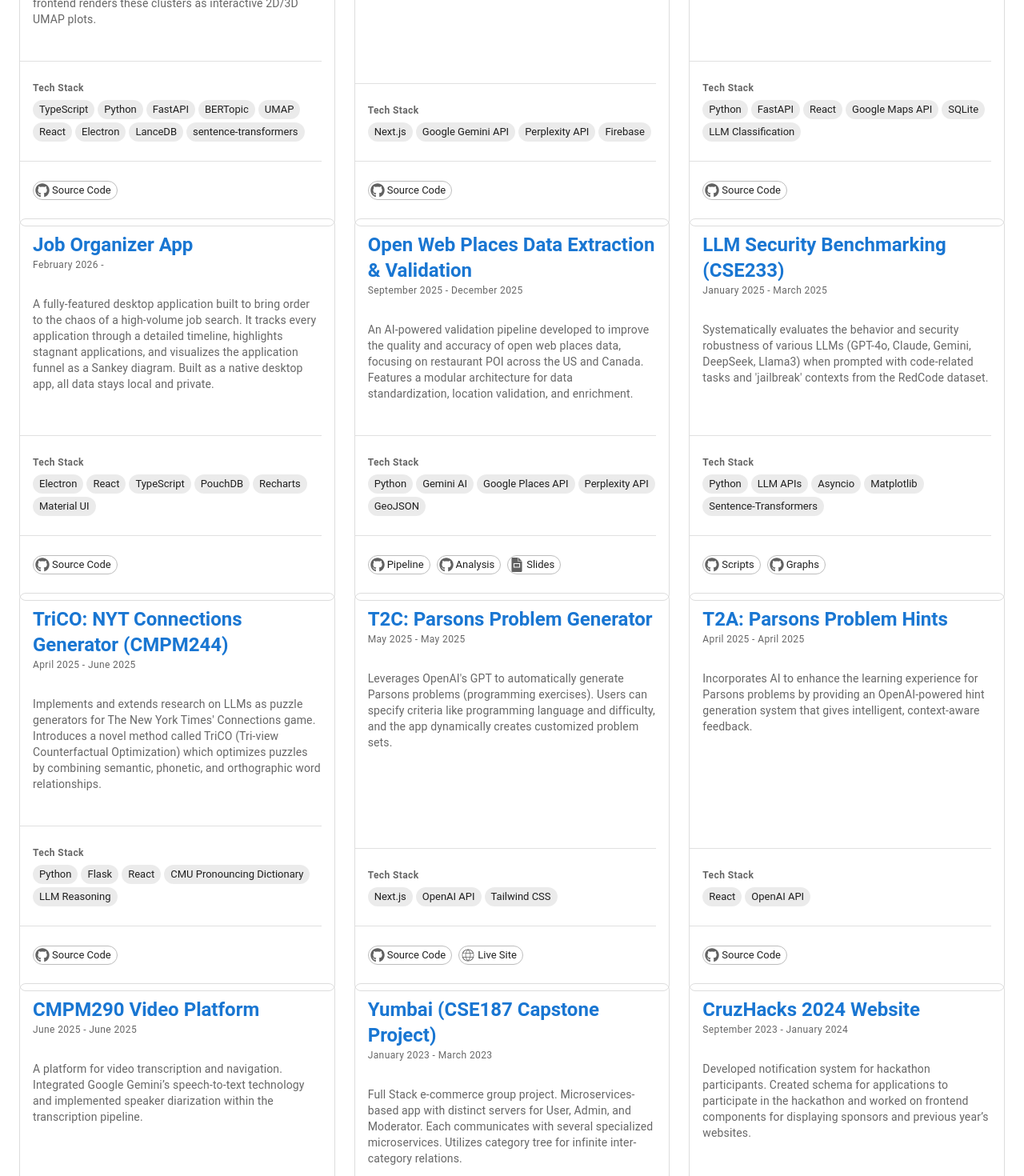
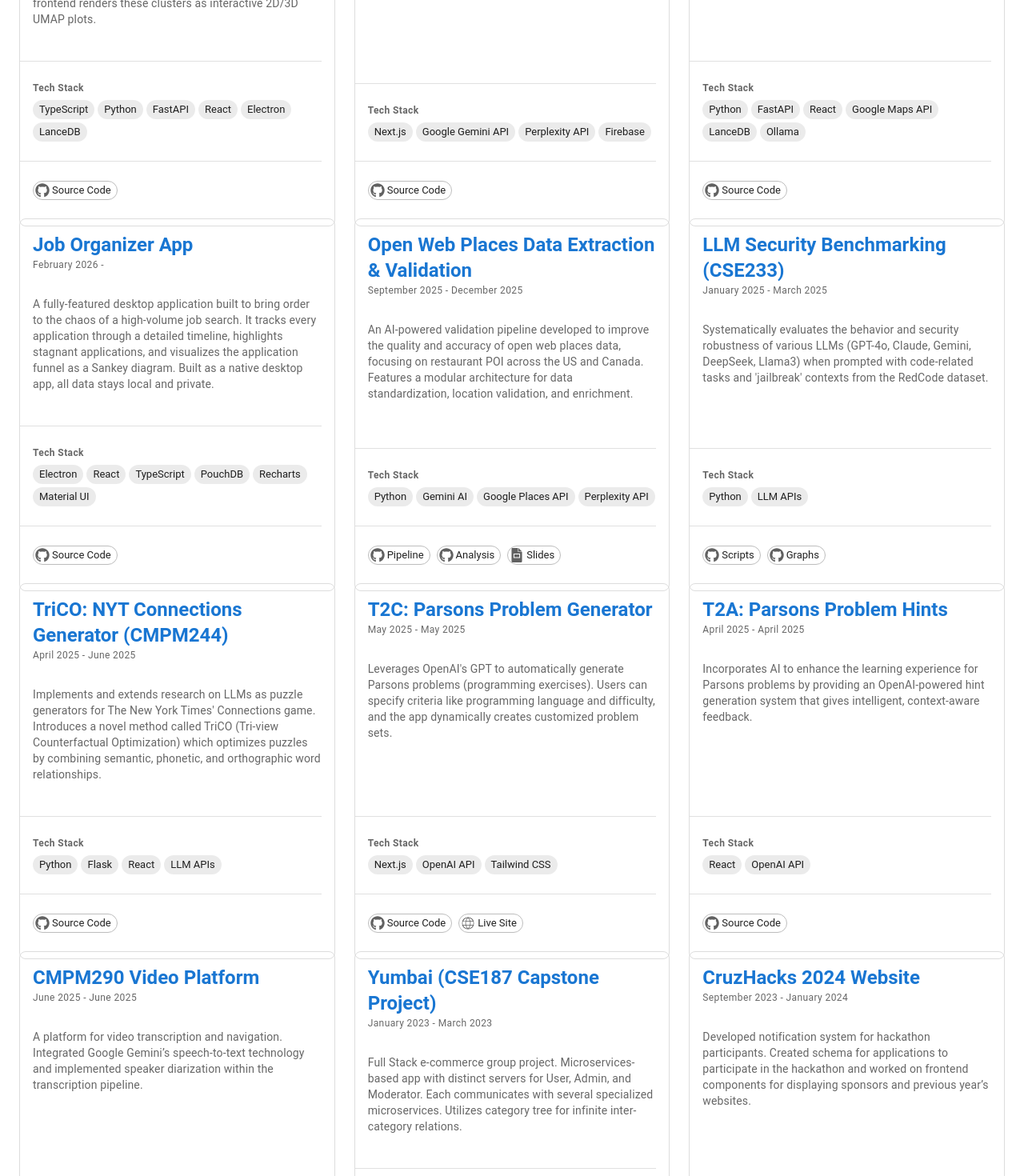
Before and after one commit to russellelliott/russellelliott-portfolio-site-react, a React (Create React App) app: page / in a window 1280 px wide. Shown: the part 420-1890 px from the top of the page at 80% size. Built offline with nearby package versions, Linux system fonts and the light colour scheme.

Commit message:
some tweaks to the tech stack

```diff
--- a/src/data/projects.js
+++ b/src/data/projects.js
@@ -3,7 +3,7 @@
     name: "Apple MCP Notes",
     slug: "apple-mcp-notes",
     description: "Transforms your personal Apple Notes library into a fully searchable, AI-powered knowledge base. Rather than relying on simple keyword matching, the system builds a vector database of your notes using semantic embeddings, allowing you to surface relevant content based on meaning and context. On top of search, it applies BERTopic clustering to automatically identify recurring themes across hundreds of notes, making hidden patterns in your thinking visible. The visual frontend renders these clusters as interactive 2D/3D UMAP plots.",
-    techStack: ["TypeScript", "Python", "FastAPI", "BERTopic", "UMAP", "React", "Electron", "LanceDB", "sentence-transformers"],
+    techStack: ["TypeScript", "Python", "FastAPI", "React", "Electron", "LanceDB"],
     links: {
       github: { "Source Code": "https://github.com/russellelliott/mcp-apple-notes-2" }
     },
@@ -29,7 +29,7 @@
     name: "Luma Events Aggregator",
     slug: "luma-event-aggregation",
     description: "Solves the problem of event discovery overload by automatically pulling events from Luma, classifying them using LLMs, and presenting them through a clean, filterable web interface. The full data pipeline from fetching and classification to database backup and API serving can be triggered with a single startup script, reducing friction for tech networking.",
-    techStack: ["Python", "FastAPI", "React", "Google Maps API", "SQLite", "LLM Classification"],
+    techStack: ["Python", "FastAPI", "React", "Google Maps API", "LanceDB", "Ollama"],
     links: {
       github: { "Source Code": "https://github.com/russellelliott/Luma-Event-Aggregation" }
     },
@@ -60,7 +60,7 @@
       "Designed a deterministic restaurant status system using Google Places API to classify locations and detect acquisitions and permanent closures, removing LLM hallucinations.",
       "Implemented a hybrid API-grounded flow using Perplexity, Gemini, and Google Geocoding to fill gaps (websites, hours, names, coordinates) and return traceable, authoritative business data at scale."
     ],
-    techStack: ["Python", "Gemini AI", "Google Places API", "Perplexity API", "GeoJSON"],
+    techStack: ["Python", "Gemini AI", "Google Places API", "Perplexity API"],
     links: {
       github: {
         "Pipeline": "https://github.com/project-terraforma/openweb-places-engine",
@@ -81,7 +81,7 @@
       "Evaluated 5 LLMs across 25+ threat categories, proving jailbreak prompts bypass safety filters (up to 92% success).",
       "Built async pipeline tracking rejection behaviors and cosine similarity of generated exploits."
     ],
-    techStack: ["Python", "LLM APIs", "Asyncio", "Matplotlib", "Sentence-Transformers"],
+    techStack: ["Python", "LLM APIs"],
     links: {
       github: {
         "Scripts": "https://github.com/russellelliott/CSE233-Project",
@@ -97,7 +97,7 @@
     name: "TriCO: NYT Connections Generator (CMPM244)",
     slug: "cmpm244-project",
     description: "Implements and extends research on LLMs as puzzle generators for The New York Times' Connections game. Introduces a novel method called TriCO (Tri-view Counterfactual Optimization) which optimizes puzzles by combining semantic, phonetic, and orthographic word relationships.",
-    techStack: ["Python", "Flask", "React", "CMU Pronouncing Dictionary", "LLM Reasoning"],
+    techStack: ["Python", "Flask", "React", "LLM APIs"],
     links: {
       github: { "Source Code": "https://github.com/russellelliott/CMPM244-Project" }
     },
@@ -137,7 +137,7 @@
     name: "CMPM290 Video Platform",
     slug: "video-platform",
     description: "A platform for video transcription and navigation. Integrated Google Gemini’s speech-to-text technology and implemented speaker diarization within the transcription pipeline.",
-    techStack: ["React", "FastAPI", "Google Gemini", "Vector Database"],
+    techStack: ["React", "FastAPI", "Google Gemini", "LanceDB"],
     links: {
       github: { "Source Code": "https://github.com/MistreanuIonutCosmin/video-platfrom" }
     },
```
